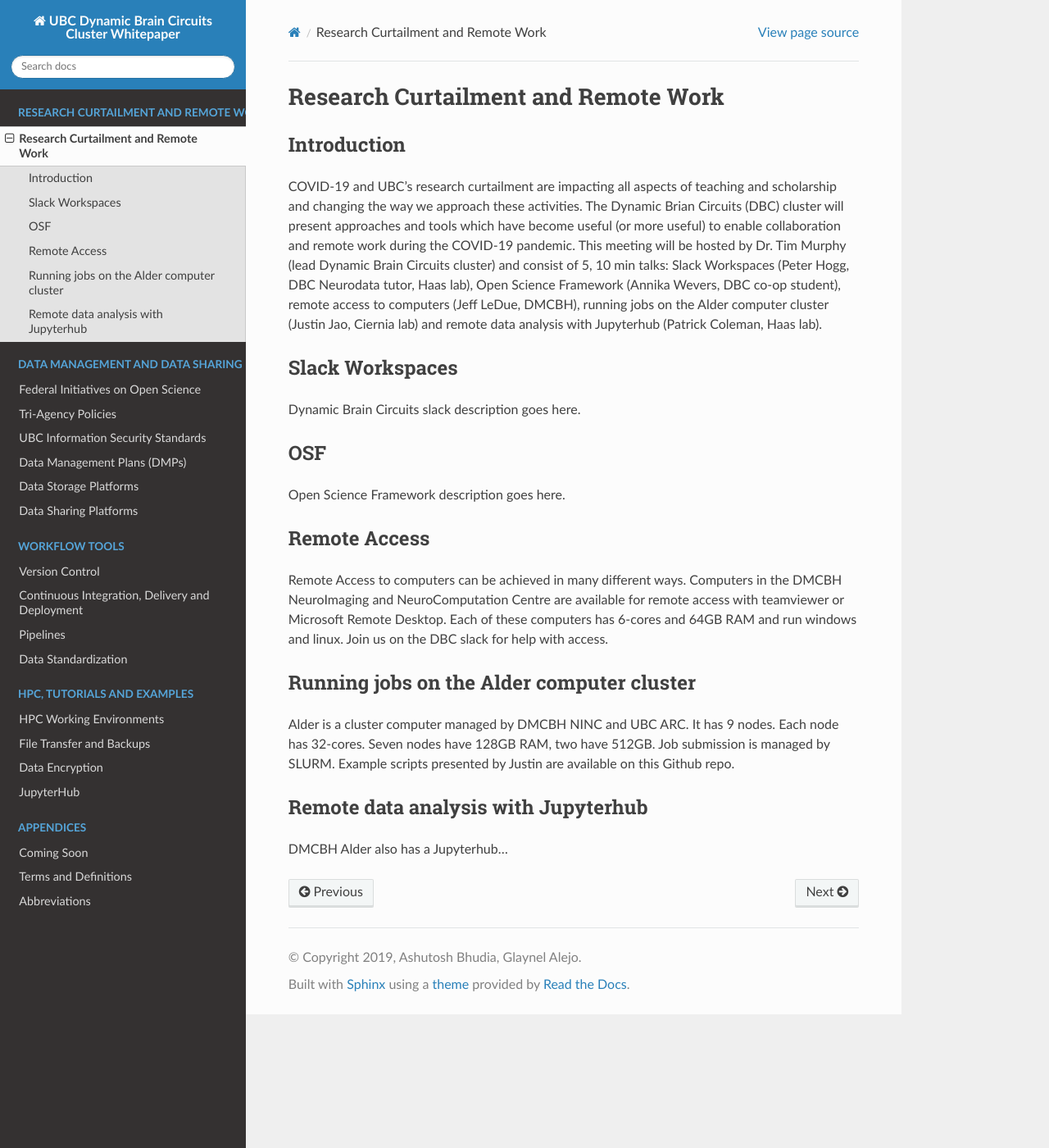
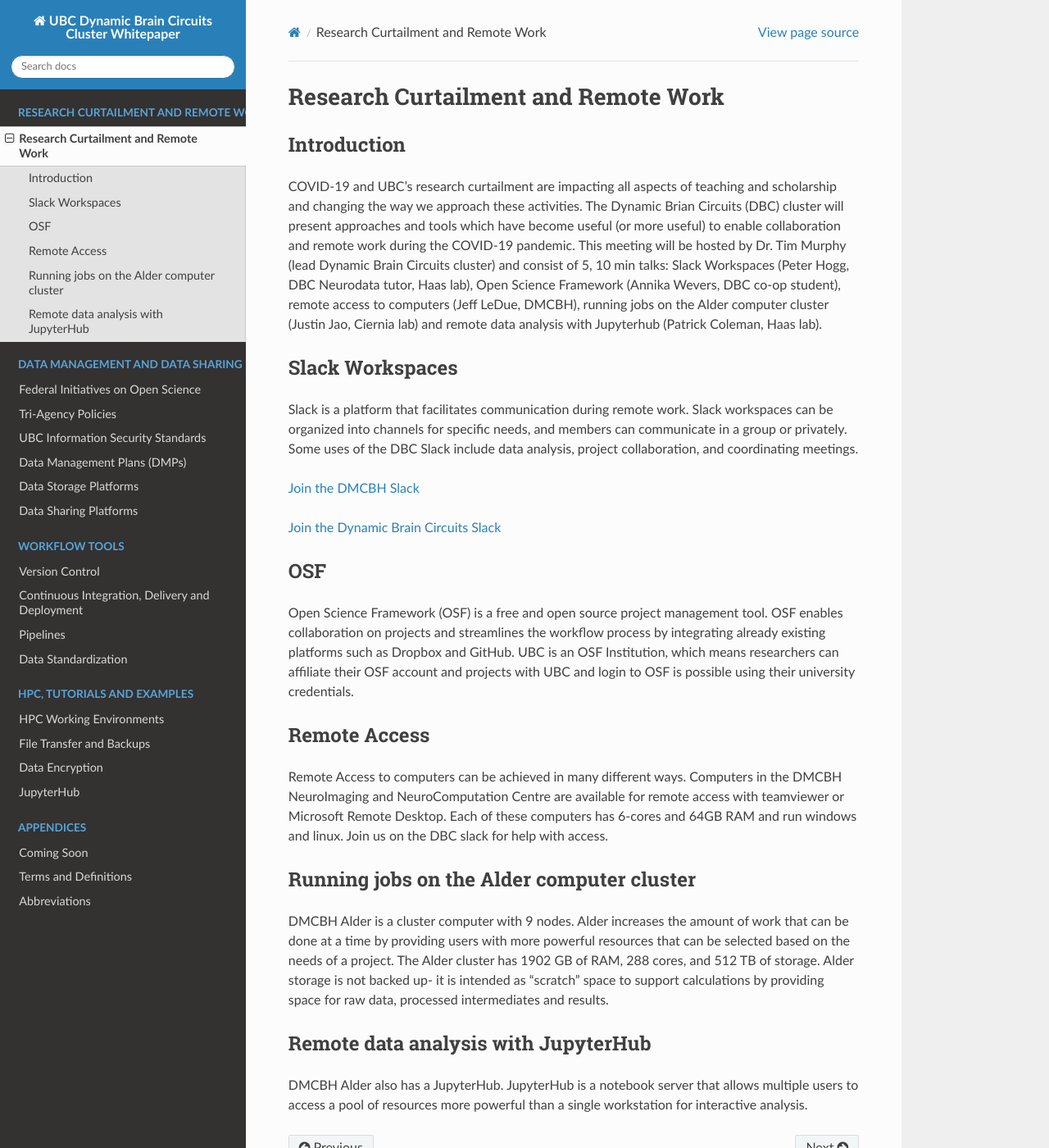
Before and after one commit to ubcbraincircuits/whitepaper, a Sphinx documentation site: the page built from source/covid19/index.rst, in a window 1280 px wide and 1400 px high. Shown: the whole window at 82% size. Built offline with Sphinx 7.4.7 and the Read the Docs theme 2.0.0, drawn with Linux system fonts in a browser that asks for light colours; pages that are not in the unit, such as notebooks, are missing from menus.

Commit message:
Edit descriptions

```diff
--- a/source/covid19/index.rst
+++ b/source/covid19/index.rst
@@ -8,11 +8,15 @@ COVID-19 and UBC’s research curtailment are impacting all aspects of teaching
 
 Slack Workspaces
 ============
-Dynamic Brain Circuits slack description goes here.
+Slack is a platform that facilitates communication during remote work. Slack workspaces can be organized into channels for specific needs, and members can communicate in a group or privately. Some uses of the DBC Slack include data analysis, project collaboration, and coordinating meetings.
+
+`Join the DMCBH Slack <https://join.slack.com/t/ubcdmcbh/signup>`_
+
+`Join the Dynamic Brain Circuits Slack <https://join.slack.com/t/dynamicbraincircuits/shared_invite/zt-ee3fk7sz-GYtQZOA0~04t7bziibQkpw>`_
 
 OSF
 ============
-Open Science Framework description goes here.
+Open Science Framework (OSF) is a free and open source project management tool. OSF enables collaboration on projects and streamlines the workflow process by integrating already existing platforms such as Dropbox and GitHub. UBC is an OSF Institution, which means researchers can affiliate their OSF account and projects with UBC and login to OSF is possible using their university credentials.
 
 Remote Access
 ============
@@ -20,8 +24,9 @@ Remote Access to computers can be achieved in many different ways.  Computers in
 
 Running jobs on the Alder computer cluster
 ============
-Alder is a cluster computer managed by DMCBH NINC and UBC ARC.  It has 9 nodes.  Each node has 32-cores. Seven nodes have 128GB RAM, two have 512GB.  Job submission is managed by SLURM.  Example scripts presented by Justin are available on this Github repo.
+DMCBH Alder is a cluster computer with 9 nodes. Alder increases the amount of work that can be done at a time by providing users with more powerful resources that can be selected based on the needs of a project. The Alder cluster has 1902 GB of RAM, 288 cores, and 512 TB of storage.
+Alder storage is not backed up- it is intended as “scratch” space to support calculations by providing space for raw data, processed intermediates and results.
 
-Remote data analysis with Jupyterhub
+Remote data analysis with JupyterHub
 ============
-DMCBH Alder also has a Jupyterhub...
+DMCBH Alder also has a JupyterHub. JupyterHub is a notebook server that allows multiple users to access a pool of resources more powerful than a single workstation for interactive analysis.
```
